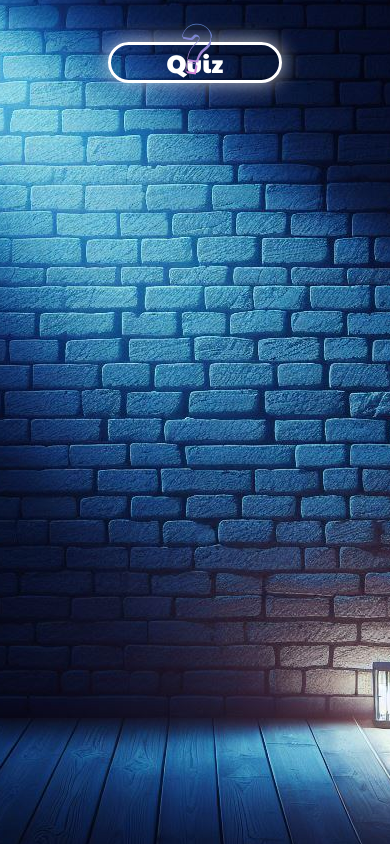
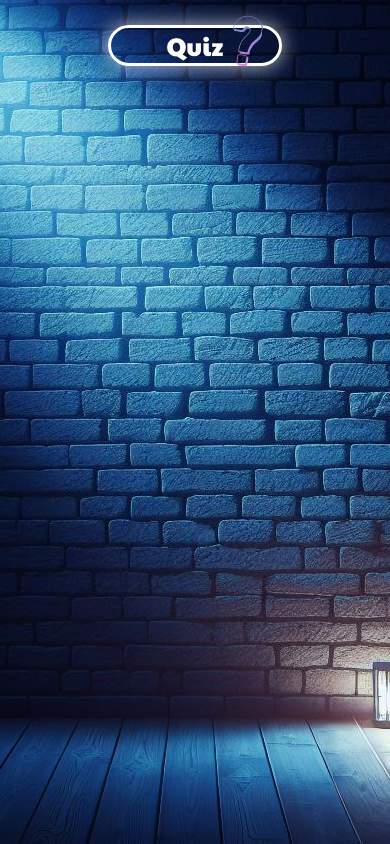
Before and after one commit to kna1703/quiz_react, a React (Vite) app: page / in a window 390 px wide. Built offline with nearby package versions, Linux system fonts and the light colour scheme.

Commit message:
media query header

```diff
--- a/src/components/Header.css
+++ b/src/components/Header.css
@@ -8,7 +8,6 @@
     font-size: 3vh;
     border: solid white;
     width: 20vh;
-    margin: 5vh;
     border-radius :1em;
     box-shadow: 0 0 20px rgba(255, 255, 255, 0.75);
     text-align: center;
@@ -16,14 +15,25 @@
 
   span {
     position: absolute;
-    z-index: auto;
-    right: 46%;
-    top: 1%;
+    right: 45%;
     transform:rotate(8deg);
     font-family: 'LondrinaShadow-Regular';
     font-size: 8vh;
     background-image: -webkit-linear-gradient(#3585CE, #FA87DB);
     -webkit-background-clip: text;
     color: transparent;
+}
 
+
+@media only screen and (max-width: 430px) {
+  .Header {
+      width: auto;
+      margin: 0 auto;
+      width: 70%;
+  }
+
+  span {
+    position: absolute;
+    right: 33%;
+  }
 }
--- a/src/components/Header.jsx
+++ b/src/components/Header.jsx
@@ -1,12 +1,10 @@
-
 import "./Header.css";
-
 
 function Header () {
     return (
         <div className="Header">
         <p className="Quiz">Quiz</p>
-        <p><span>?</span></p>
+        <span>?</span>
         </div>
     )
 }
```
